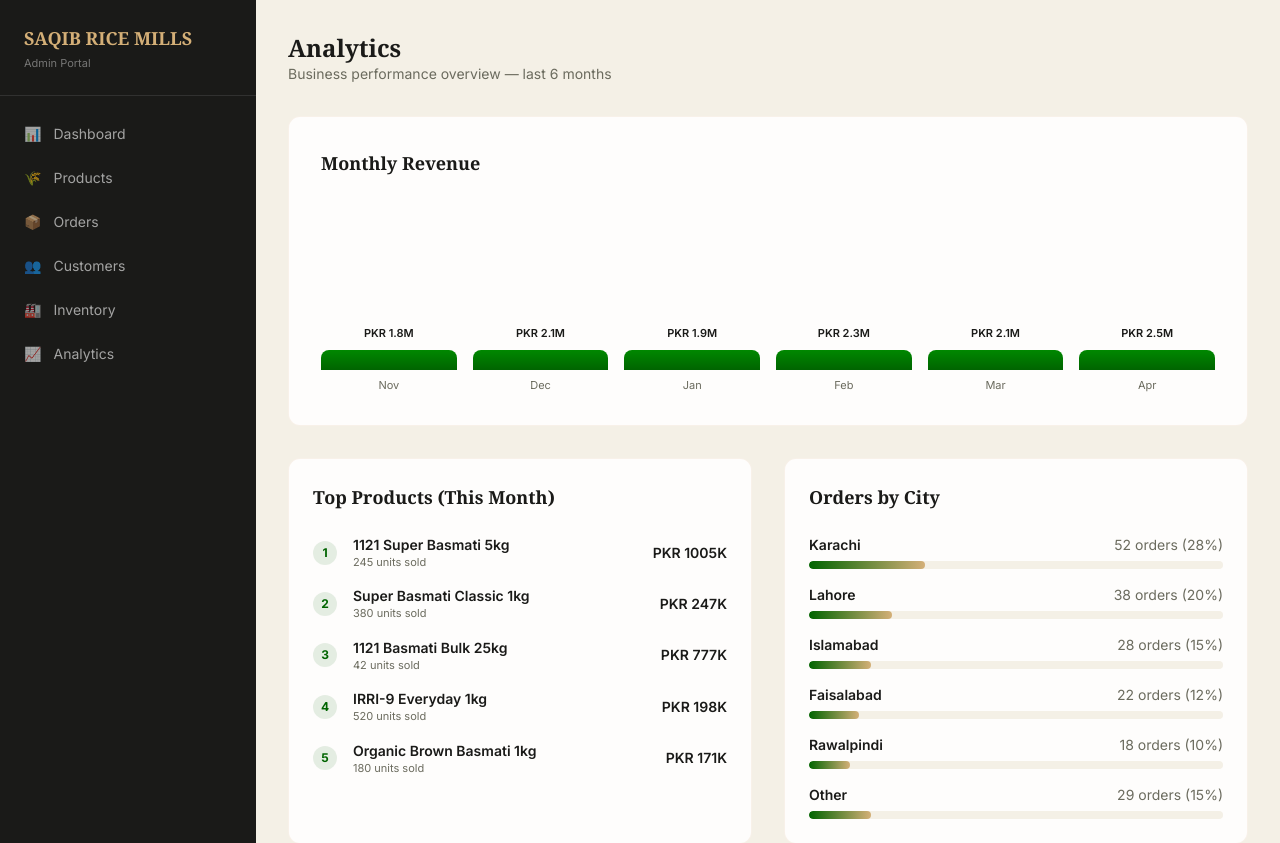
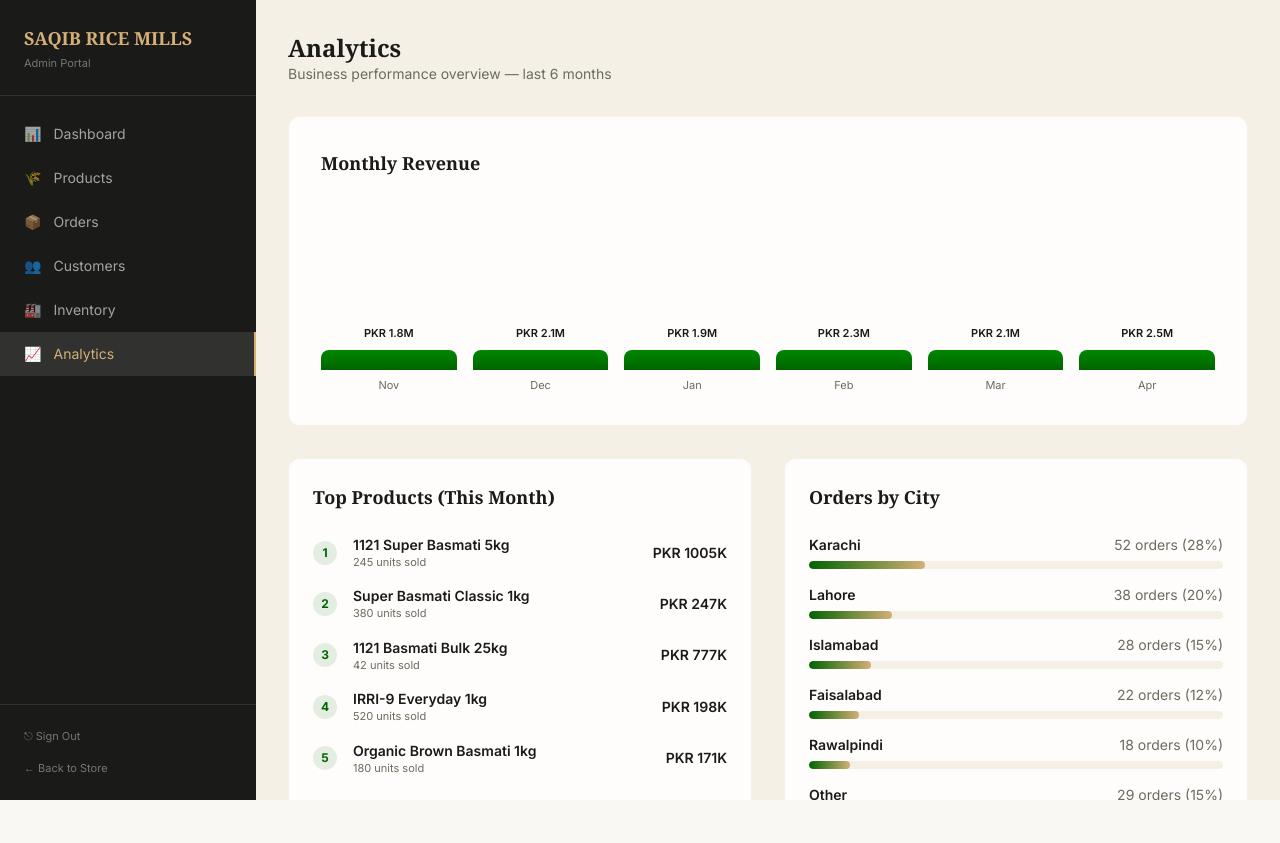
Before and after one commit to alisammar875-cpu/saqibricemill, a Next.js app: page /admin/analytics in a window 1280 px wide. Shown: the top 843 px of the page. After the commit the page ends 800 px from the top, so only its background shows below. Built offline with nearby package versions, Linux system fonts and the light colour scheme.

Commit message:
Optimize admin portal for mobile view with sliding sidebar and scrollable tables

```diff
--- /dev/null
+++ b/app/admin/AdminLayoutClient.tsx
@@ -0,0 +1,104 @@
+'use client'
+
+import { useState, useEffect } from 'react'
+import Link from 'next/link'
+import { usePathname } from 'next/navigation'
+
+const NAV_ITEMS = [
+  { href: '/admin', label: 'Dashboard', icon: '📊' },
+  { href: '/admin/products', label: 'Products', icon: '🌾' },
+  { href: '/admin/orders', label: 'Orders', icon: '📦' },
+  { href: '/admin/customers', label: 'Customers', icon: '👥' },
+  { href: '/admin/inventory', label: 'Inventory', icon: '🏭' },
+  { href: '/admin/analytics', label: 'Analytics', icon: '📈' },
+]
+
+export function AdminLayoutClient({ children, signOutAction }: { children: React.ReactNode; signOutAction: () => void }) {
+  const [mobileOpen, setMobileOpen] = useState(false)
+  const pathname = usePathname()
+
+  // Close sidebar on route change
+  useEffect(() => {
+    setMobileOpen(false)
+  }, [pathname])
+
+  return (
+    <div className="min-h-screen flex flex-col md:flex-row bg-cream">
+
+      {/* Mobile Top Bar */}
+      <div className="md:hidden flex items-center justify-between bg-charcoal p-4 text-white z-20">
+        <Link href="/admin" className="font-display text-lg font-semibold" style={{ color: '#D4AF77' }}>
+          SAQIB RICE MILLS
+        </Link>
+        <button onClick={() => setMobileOpen(!mobileOpen)} className="p-2 -mr-2">
+          <svg width="24" height="24" viewBox="0 0 24 24" fill="none" stroke="currentColor" strokeWidth="2"><path d="M4 6h16M4 12h16M4 18h16"></path></svg>
+        </button>
+      </div>
+
+      {/* Mobile Backdrop */}
+      {mobileOpen && (
+        <div
+          className="fixed inset-0 bg-black/50 z-30 md:hidden"
+          onClick={() => setMobileOpen(false)}
+        />
+      )}
+
+      {/* Sidebar */}
+      <aside
+        className={[
+          'fixed inset-y-0 left-0 z-40 w-64 bg-charcoal flex-shrink-0 flex flex-col transition-transform duration-300 md:static md:translate-x-0',
+          mobileOpen ? 'translate-x-0' : '-translate-x-full'
+        ].join(' ')}
+      >
+        <div className="p-6 border-b border-white/10 hidden md:block">
+          <Link href="/admin" className="font-display text-lg font-semibold" style={{ color: '#D4AF77' }}>
+            SAQIB RICE MILLS
+          </Link>
+          <p className="text-2xs text-white/40 mt-1">Admin Portal</p>
+        </div>
+
+        {/* Mobile Header in Sidebar */}
+        <div className="p-4 border-b border-white/10 flex items-center justify-between md:hidden">
+           <span className="font-display text-lg font-semibold" style={{ color: '#D4AF77' }}>Menu</span>
+           <button onClick={() => setMobileOpen(false)} className="text-white/60">
+             <svg width="24" height="24" viewBox="0 0 24 24" fill="none" stroke="currentColor" strokeWidth="2"><path d="M18 6L6 18M6 6l12 12"></path></svg>
+           </button>
+        </div>
+
+        <nav className="flex-1 py-4 overflow-y-auto">
+          {NAV_ITEMS.map(item => {
+            const isActive = pathname === item.href || (pathname.startsWith(item.href) && item.href !== '/admin')
+            return (
+              <Link
+                key={item.href}
+                href={item.href}
+                className={[
+                  'flex items-center gap-3 px-6 py-3 text-sm transition-all',
+                  isActive ? 'bg-white/10 text-gold border-r-2 border-gold' : 'text-white/60 hover:text-gold hover:bg-white/5'
+                ].join(' ')}
+              >
+                <span>{item.icon}</span>
+                <span>{item.label}</span>
+              </Link>
+            )
+          })}
+        </nav>
+        <div className="p-6 border-t border-white/10">
+          <button onClick={signOutAction} className="text-2xs text-white/40 hover:text-red-400 transition-colors mb-4 block w-full text-left">
+            ⎋ Sign Out
+          </button>
+          <Link href="/" className="text-2xs text-white/40 hover:text-gold transition-colors block">
+            ← Back to Store
+          </Link>
+        </div>
+      </aside>
+
+      {/* Main content */}
+      <main className="flex-1 w-full overflow-x-hidden overflow-y-auto h-[calc(100vh-60px)] md:h-screen">
+        <div className="p-4 sm:p-6 md:p-8">
+          {children}
+        </div>
+      </main>
+    </div>
+  )
+}
--- a/app/admin/customers/page.tsx
+++ b/app/admin/customers/page.tsx
@@ -9,7 +9,7 @@ export default async function AdminCustomersPage() {
         <p className="text-sm text-mid-gray">{CUSTOMERS.length} registered customers</p>
       </div>
 
-      <div className="bg-ivory rounded-xl border border-brand overflow-hidden">
+      <div className="bg-ivory rounded-xl border border-brand overflow-x-auto">
         <table className="w-full text-sm">
           <thead>
             <tr className="bg-cream border-b border-brand">
--- a/app/admin/inventory/page.tsx
+++ b/app/admin/inventory/page.tsx
@@ -37,7 +37,7 @@ export default async function AdminInventoryPage() {
         ))}
       </div>
 
-      <div className="bg-ivory rounded-xl border border-brand overflow-hidden">
+      <div className="bg-ivory rounded-xl border border-brand overflow-x-auto">
         <table className="w-full text-sm">
           <thead>
             <tr className="bg-cream border-b border-brand">
--- a/app/admin/layout.tsx
+++ b/app/admin/layout.tsx
@@ -1,64 +1,20 @@
-import Link from 'next/link'
 import type { Metadata } from 'next'
 import { redirect } from 'next/navigation'
+import { AdminLayoutClient } from './AdminLayoutClient'
 
 export const metadata: Metadata = { title: 'Admin Dashboard' }
 
-const NAV_ITEMS = [
-  { href: '/admin', label: 'Dashboard', icon: '📊' },
-  { href: '/admin/products', label: 'Products', icon: '🌾' },
-  { href: '/admin/orders', label: 'Orders', icon: '📦' },
-  { href: '/admin/customers', label: 'Customers', icon: '👥' },
-  { href: '/admin/inventory', label: 'Inventory', icon: '🏭' },
-  { href: '/admin/analytics', label: 'Analytics', icon: '📈' },
-]
+export default function AdminLayout({ children }: { children: React.ReactNode }) {
+  const signOutAction = async () => {
+    'use server'
+    const { logoutUser } = await import('@/actions/auth')
+    await logoutUser()
+    redirect('/sign-in')
+  }
 
-export default function AdminLayout({ children }: { children: React.ReactNode }) {
   return (
-    <div className="min-h-screen flex bg-cream">
-      {/* Sidebar */}
-      <aside className="w-64 bg-charcoal flex-shrink-0 flex flex-col">
-        <div className="p-6 border-b border-white/10">
-          <Link href="/admin" className="font-display text-lg font-semibold" style={{ color: '#D4AF77' }}>
-            SAQIB RICE MILLS
-          </Link>
-          <p className="text-2xs text-white/40 mt-1">Admin Portal</p>
-        </div>
-        <nav className="flex-1 py-4">
-          {NAV_ITEMS.map(item => (
-            <Link
-              key={item.href}
-              href={item.href}
-              className="flex items-center gap-3 px-6 py-3 text-sm text-white/60 hover:text-gold hover:bg-white/5 transition-all"
-            >
-              <span>{item.icon}</span>
-              <span>{item.label}</span>
-            </Link>
-          ))}
-        </nav>
-        <div className="p-6 border-t border-white/10">
-          <form action={async () => {
-            'use server'
-            const { logoutUser } = await import('@/actions/auth')
-            await logoutUser()
-            redirect('/sign-in')
-          }}>
-            <button type="submit" className="text-2xs text-white/40 hover:text-red-400 transition-colors mb-4 block">
-              ⎋ Sign Out
-            </button>
-          </form>
-          <Link href="/" className="text-2xs text-white/40 hover:text-gold transition-colors">
-            ← Back to Store
-          </Link>
-        </div>
-      </aside>
-
-      {/* Main content */}
-      <main className="flex-1 overflow-y-auto">
-        <div className="p-8">
-          {children}
-        </div>
-      </main>
-    </div>
+    <AdminLayoutClient signOutAction={signOutAction}>
+      {children}
+    </AdminLayoutClient>
   )
 }
--- a/app/admin/orders/page.tsx
+++ b/app/admin/orders/page.tsx
@@ -20,7 +20,7 @@ export default async function AdminOrdersPage() {
         </div>
       </div>
 
-      <div className="bg-ivory rounded-xl border border-brand overflow-hidden">
+      <div className="bg-ivory rounded-xl border border-brand overflow-x-auto">
         <table className="w-full text-sm">
           <thead>
             <tr className="bg-cream border-b border-brand">
--- a/app/admin/products/page.tsx
+++ b/app/admin/products/page.tsx
@@ -16,7 +16,7 @@ export default async function AdminProductsPage() {
         <Link href="/admin/products/new" className="btn btn-emerald text-xs px-6 py-3">+ Add Product</Link>
       </div>
 
-      <div className="bg-ivory rounded-xl border border-brand overflow-hidden">
+      <div className="bg-ivory rounded-xl border border-brand overflow-x-auto">
         <table className="w-full text-sm">
           <thead>
             <tr className="bg-cream border-b border-brand">
```
